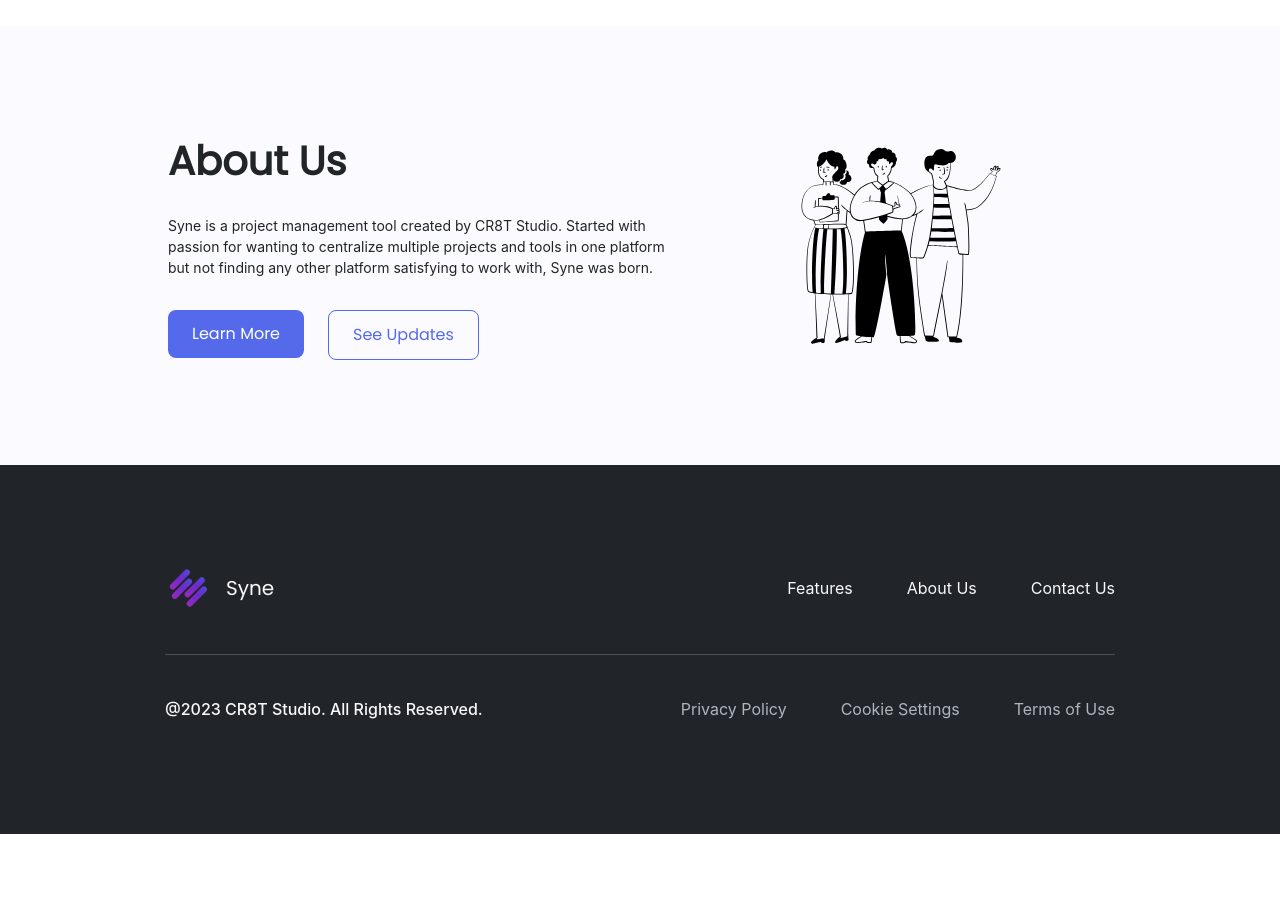
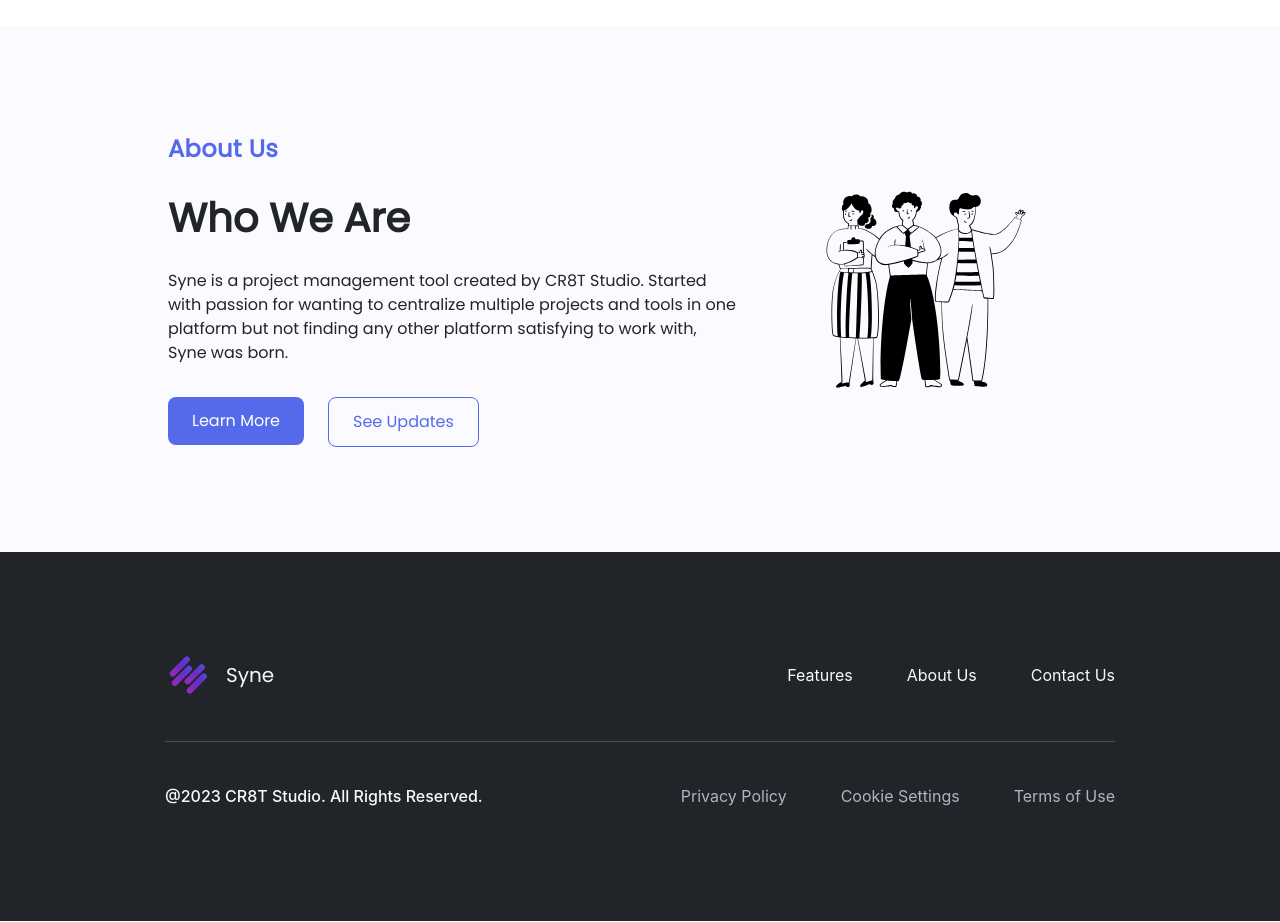
Before and after one commit to jeannyinthelamp/sycamore.ai, a React (Create React App) app: page / in a window 1280 px wide. Shown: the part 4900-5822 px from the top of the page. Before the commit the page ends 5735 px from the top, so only its background shows below. Built offline with nearby package versions, Linux system fonts and the light colour scheme.

Commit message:
Update About component fonts, colors, heading, dimensions

```diff
--- a/src/Components/Landing/About/About.js
+++ b/src/Components/Landing/About/About.js
@@ -8,10 +8,13 @@ export default function About() {
     <section className='about-outer-wrapper  h-auto flex flex-col items-center gap-[10px] py-[80px] px-[168px] bg-[#FAFAFF]'>
       <div className='w-[100%] max-w-[1110px] about-inner-wrapper flex flex-row justify-between items-center '>
         <div className='about-text-wrapper w-[571px] my-[25.02px] flex flex-col items-start self-stretch'>
-          <h1 className=' mb-[24px] font-Poppins text-[#212529] text-[40px] font-semibold leading-[60px]'>
+          <h2 className=' mb-[24px] font-Poppins font-semibold text-[24px] text-[#556AEB] leading-[36px] tracking-[0.4px]'>
             About Us
+          </h2>
+          <h1 className='mb-[24px] font-Poppins font-semibold text-[40px] text-[#212529] leading-[54px]'>
+            Who We Are
           </h1>
-          <p className='mb-[32px] font-Inter text-sm font-normal leading-[21px] text-[#212529]'>
+          <p className='w-[571px] mb-[32px] font-Poppins text-[16px] font-normal leading-[24px] text-[#212529]'>
             Syne is a project management tool created by CR8T Studio. Started
             with passion for wanting to centralize multiple projects and tools
             in one platform but not finding any other platform satisfying to
```
